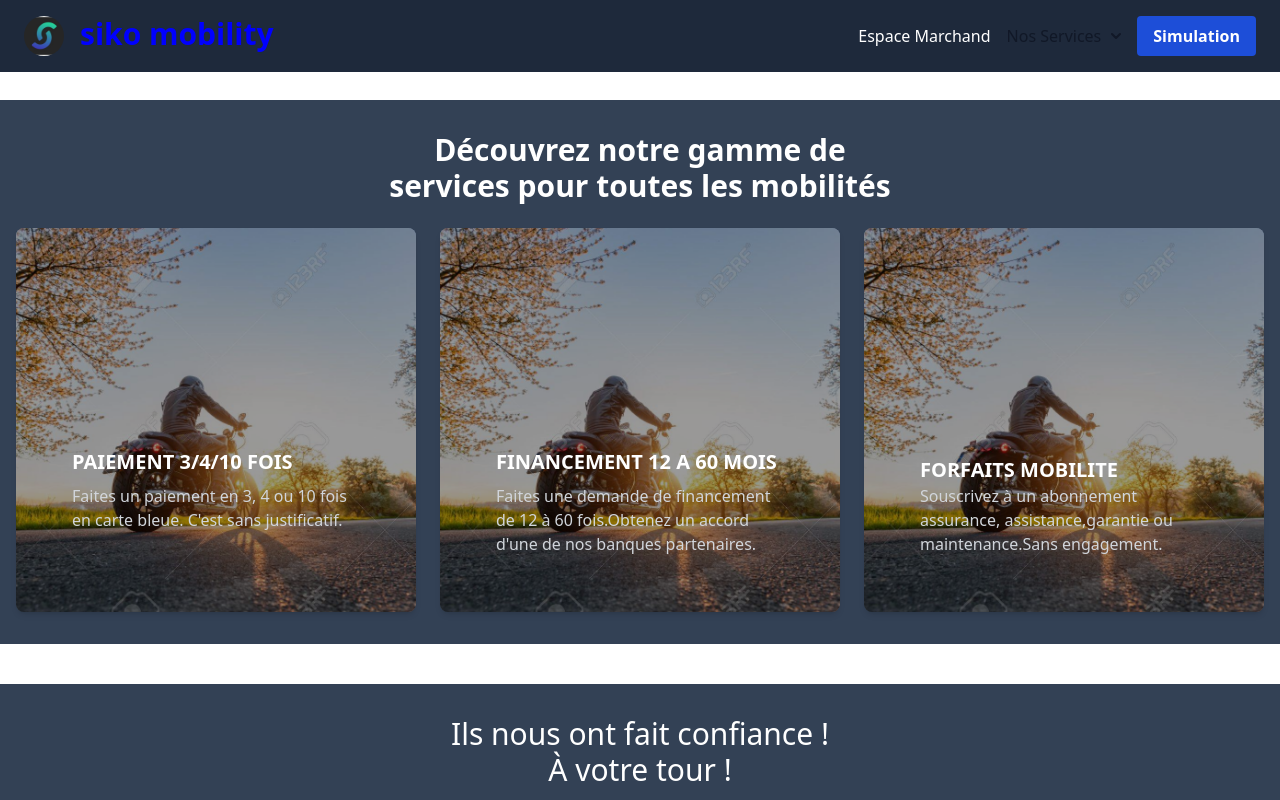
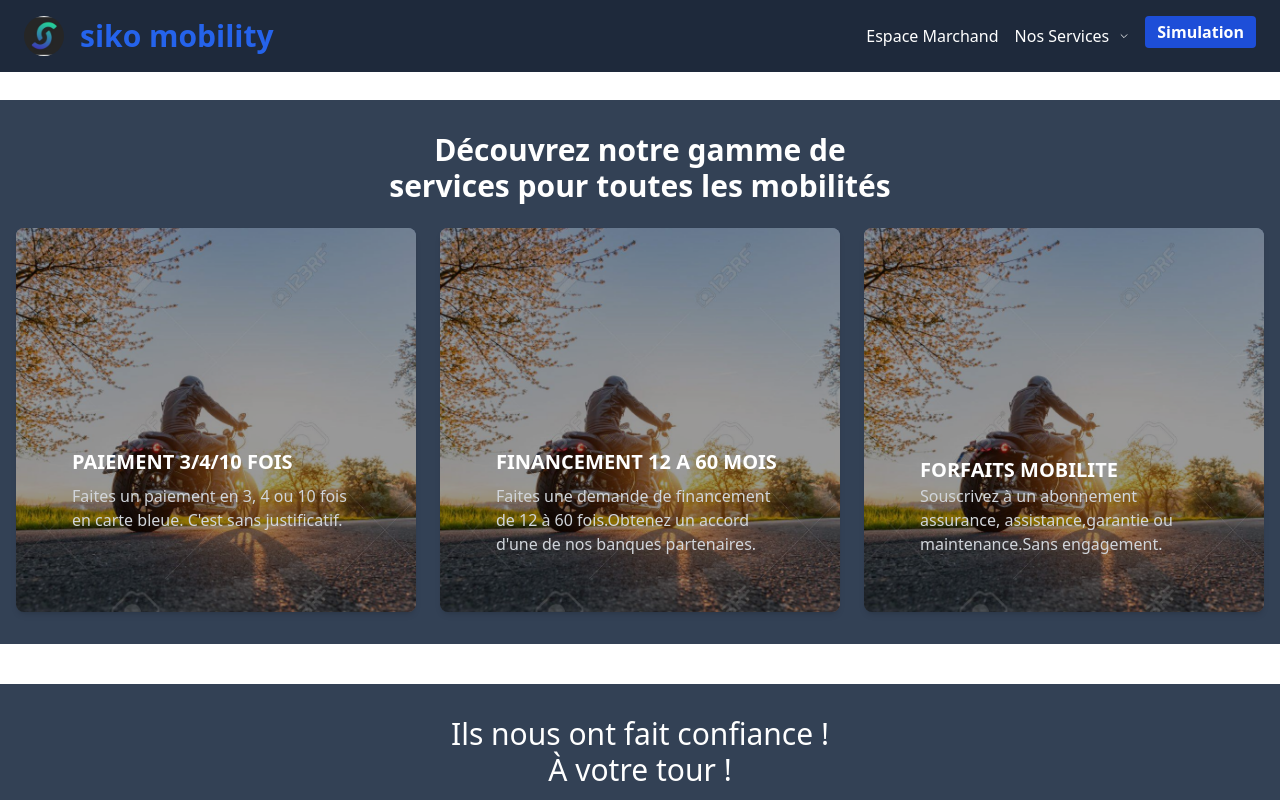
Before and after one commit to Baovola1/sikomobility, a React (Vite) app: page / in a window 1280 px wide. Shown: the top 800 px of the page. Built offline with nearby package versions, Linux system fonts and the light colour scheme.

Commit message:
add to burgermenu

```diff
--- a/src/components/Avis.tsx
+++ b/src/components/Avis.tsx
@@ -2,6 +2,7 @@
 import { FontAwesomeIcon } from "@fortawesome/react-fontawesome";
 import { faStar } from "@fortawesome/free-solid-svg-icons";
 import Avatar2 from "../assets/avatar2.jpg";
+
 
 export default function Avis() {
   return (
--- a/src/components/Header.tsx
+++ b/src/components/Header.tsx
@@ -1,25 +1,41 @@
 import { Link } from "react-router-dom";
 import logo from "../assets/logo.jpg";
+import { faCircleXmark } from "@fortawesome/free-solid-svg-icons";
+import { faBars } from "@fortawesome/free-solid-svg-icons";
+import { useState } from "react";
+import { FontAwesomeIcon } from "@fortawesome/react-fontawesome";
 
 export default function Header() {
+  const [menuOpen, setMenuOpen] = useState(false);
+  const toggleMenu = () => {
+    setMenuOpen(!menuOpen);
+  };
+
   return (
     <>
-      <header className="bg-slate-800 ">
-        <div className="container mx-auto flex items-center justify-between py-4 px-6 ">
-          <div className="flex items-center ">
-            <div className="flex gap-4">
+      <header className="bg-slate-800 relative">
+      <div className="container mx-auto flex items-center justify-between py-4 px-6">
+        {/* Logo et titre */}
+        <div className="flex items-center gap-4">
           <img src={logo} alt="Logo" className="w-10 h-10 rounded-full" />
-              <Link
-                to="/"
-                className="text-white text-xl sm:text-3xl font-bold"
-                style={{ color: "blue" }}
-              >
+          <Link to="/" className="text-blue-600 text-xl sm:text-3xl font-bold">
             siko mobility
           </Link>
         </div>
-          </div>
-          <nav>
-            <ul className="flex items-center space-x-4 text-white">
+
+        {/* Menu Burger visible seulement en taille md */}
+        <button onClick={toggleMenu} className="text-slate-100 md:hidden z-20 ">
+          {menuOpen ? (
+            <FontAwesomeIcon icon={faCircleXmark} size="lg" />
+          ) : (
+            <FontAwesomeIcon icon={faBars} size="lg" />
+          )}
+        </button>
+
+        {/* Liens du menu */}
+        <nav className={`md:flex items-center space-x-4 ${menuOpen ? 'flex' : 'hidden'} flex-col absolute md:relative md:top-auto md:left-auto top-full left-0 w-full md:w-auto bg-blue-500 md:bg-transparent z-10 `}>
+
+          <ul className="flex flex-col md:flex-row items-center space-x-4 text-white">
             <li>
               <Link to="/espace-marchand" className="hover:text-blue-300">
                 Espace Marchand
@@ -29,38 +45,41 @@
               <button
                 id="dropdownNavbarLink"
                 data-dropdown-toggle="dropdownNavbar"
-                  className="flex items-center justify-between w-full py-2 px-3 text-gray-900 rounded hover:bg-gray-100 md:hover:bg-transparent md:border-0 md:hover:text-blue-700 md:p-0 md:w-auto dark:text-white md:dark:hover:text-blue-500 dark:focus:text-white dark:border-gray-700 dark:hover:bg-gray-700 md:dark:hover:bg-transparent"
+                className="flex items-center justify-between w-full py-2 px-3  text-white rounded hover:bg-blue-700 md:hover:bg-transparent md:border-0 md:hover:text-blue-700 md:p-0 md:w-auto"
               >
                 Nos Services
                 <svg
-                    className="w-2.5 h-2.5 ms-2.5"
+                  className="w-2.5 h-2.5 ml-2.5"
                   aria-hidden="true"
-                    xmlns="http://www.w3.org/2000/svg"
                   fill="none"
-                    viewBox="0 0 10 6"
+                  viewBox="0 0 24 24"
+                  stroke="currentColor"
                 >
                   <path
-                      stroke="currentColor"
-                      stroke-linecap="round"
-                      stroke-linejoin="round"
-                      stroke-width="2"
-                      d="m1 1 4 4 4-4"
+                    strokeLinecap="round"
+                    strokeLinejoin="round"
+                    strokeWidth={2}
+                    d="M19 9l-7 7-7-7"
                   />
                 </svg>
               </button>
-                {/* Dropdown Menu */}
-                <div className="absolute hidden group-hover:block bg-blue-800 text-white py-2">
-                  <a href="#" className="block px-4 py-2 hover:bg-blue-700">
-                    Sous-service 1
-                  </a>
-                  <a href="#" className="block px-4 py-2 hover:bg-blue-700">
-                    Sous-service 2
-                  </a>
-                  {/* Add more dropdown items here */}
+              <div className="absolute hidden group-hover:block bg-blue-800/30 text-white py-2 rounded-lg backdrop-blur-sm border border-white/10 shadow-lg ">
+                <Link to="/" className="block px-4 py-2 hover:underline">
+                  Assurance
+                </Link>
+                <Link to="/" className="block px-4 py-2 hover:underline">
+                  Maintenance
+                </Link>
+                <Link to="/" className="block px-4 py-2 hover:underline">
+                  Assistance
+                </Link>
+                <Link to="/" className="block px-4 py-2 hover:underline">
+                  Extension de garantie
+                </Link>
               </div>
             </li>
             <li>
-                <button className="bg-blue-700 hover:bg-blue-800 text-white font-semibold py-2 px-4 rounded">
+              <button className="bg-blue-700 hover:bg-blue-800 text-white font-semibold py-1 px-3 rounded mb-2">
                 Simulation
               </button>
             </li>
@@ -68,6 +87,7 @@
         </nav>
       </div>
     </header>
+
     </>
   );
 }
--- a/src/pages/Home.tsx
+++ b/src/pages/Home.tsx
@@ -19,7 +19,7 @@
 
   return (
     <>
-      {/* section 1*/}
+
 
       {/*card1*/}
 
```
Lines whose indentation alone changed are shown as unchanged.
